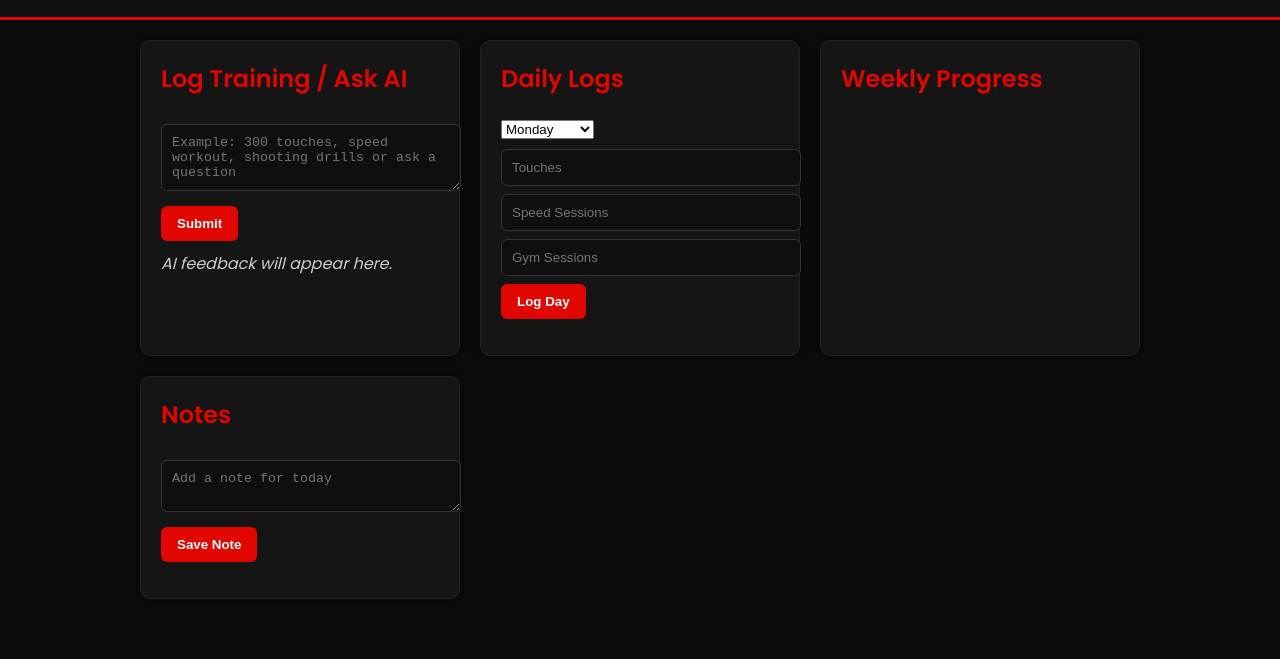
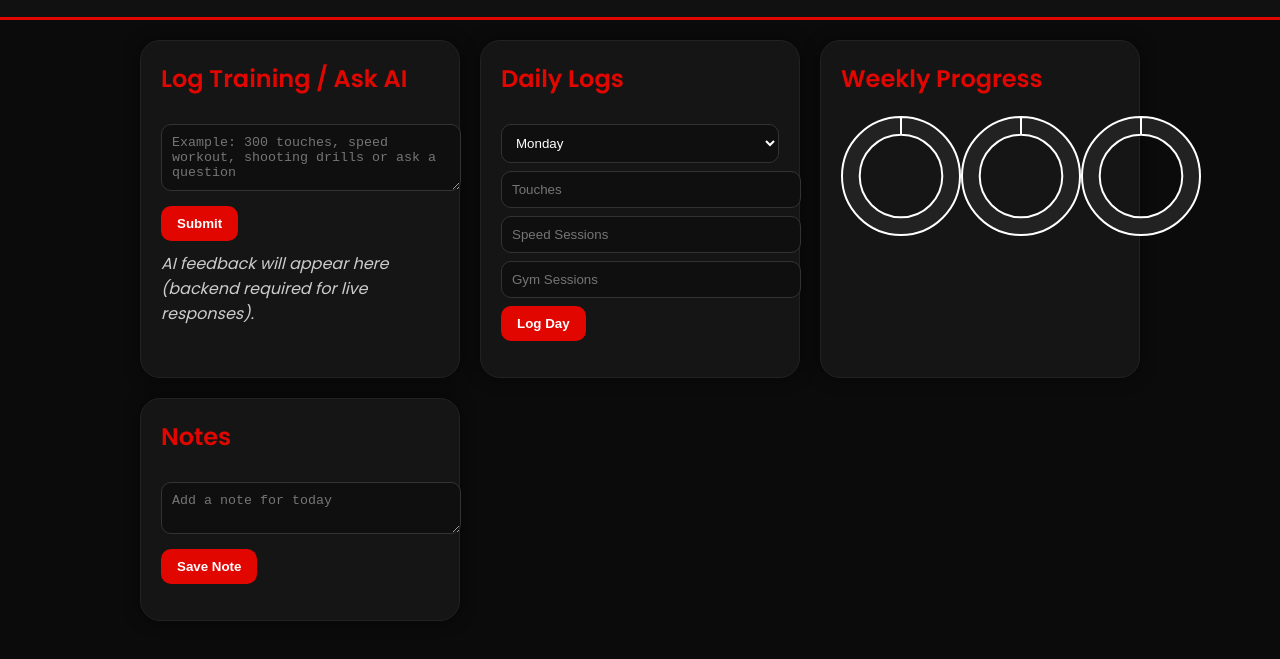
Before and after one commit to roberto67monster/trainpro, a plain HTML site: page index.html in a window 1280 px wide. Shown: the part 71-730 px from the top of the page. Drawn offline with nearby package versions, Linux system fonts and the light colour scheme.

Commit message:
Update index.html

```diff
--- a/index.html
+++ b/index.html
@@ -5,10 +5,8 @@
 <title>TrainPro</title>
 <link href="https://fonts.googleapis.com/css2?family=Poppins:wght@400;600&display=swap" rel="stylesheet">
 <script src="https://cdn.jsdelivr.net/npm/chart.js"></script>
-<script src="https://cdn.jsdelivr.net/npm/axios/dist/axios.min.js"></script>
-
 <style>
-body{
+body {
   font-family:'Poppins',sans-serif;
   background:#0b0b0b;
   color:white;
@@ -39,21 +37,21 @@ header h1{
 .card{
   background:#151515;
   padding:20px;
-  border-radius:10px;
+  border-radius:20px;
   border:1px solid #222;
-  box-shadow:0 0 10px rgba(0,0,0,0.5);
+  box-shadow:0 0 15px rgba(0,0,0,0.5);
 }
 .card h2{
   margin-top:0;
   color:#e10600;
 }
-input,textarea{
+input,textarea,select{
   width:100%;
   padding:10px;
   margin-top:8px;
   background:#0f0f0f;
   border:1px solid #333;
-  border-radius:6px;
+  border-radius:10px;
   color:white;
 }
 button{
@@ -61,7 +59,7 @@ button{
   color:white;
   border:none;
   padding:10px 16px;
-  border-radius:6px;
+  border-radius:10px;
   font-weight:600;
   cursor:pointer;
   margin-top:8px;
@@ -69,25 +67,22 @@ button{
 button:hover{
   background:#ff2a2a;
 }
-.progress{
-  height:12px;
-  background:#222;
-  border-radius:10px;
-  margin-top:10px;
-  overflow:hidden;
-}
-.progress-bar{
-  height:100%;
-  background:#e10600;
-  width:0%;
-  transition:width 0.5s;
-}
 #aiOutput{
   margin-top:10px;
   font-style:italic;
   color:#ccc;
   min-height:40px;
   white-space:pre-wrap;
+}
+.progress-container{
+  display:flex;
+  justify-content:space-around;
+  align-items:center;
+  margin-top:15px;
+}
+canvas{
+  max-width:120px;
+  max-height:120px;
 }
 </style>
 </head>
@@ -98,20 +93,23 @@ button:hover{
 </header>
 
 <div class="container">
-
 <div class="grid">
 
+<!-- AI + Log Input -->
 <div class="card">
 <h2>Log Training / Ask AI</h2>
 <textarea id="freeInput" placeholder="Example: 300 touches, speed workout, shooting drills or ask a question" rows="3"></textarea>
 <button onclick="processInput()">Submit</button>
-<p id="aiOutput">AI feedback will appear here.</p>
+<p id="aiOutput">AI feedback will appear here (backend required for live responses).</p>
 </div>
 
+<!-- Daily Logs -->
 <div class="card">
 <h2>Daily Logs</h2>
 <select id="daySelect">
-<option>Monday</option><option>Tuesday</option><option>Wednesday</option><option>Thursday</option><option>Friday</option><option>Saturday</option><option>Sunday</option>
+<option>Monday</option><option>Tuesday</option><option>Wednesday</option>
+<option>Thursday</option><option>Friday</option><option>Saturday</option>
+<option>Sunday</option>
 </select>
 <input id="dayTouches" placeholder="Touches">
 <input id="daySpeed" placeholder="Speed Sessions">
@@ -120,11 +118,17 @@ button:hover{
 <ul id="dailyLogs"></ul>
 </div>
 
+<!-- Circular Progress -->
 <div class="card">
 <h2>Weekly Progress</h2>
-<canvas id="progressChart" width="400" height="200"></canvas>
+<div class="progress-container">
+  <canvas id="touchesChart"></canvas>
+  <canvas id="speedChart"></canvas>
+  <canvas id="gymChart"></canvas>
+</div>
 </div>
 
+<!-- Notes -->
 <div class="card">
 <h2>Notes</h2>
 <textarea id="notesInput" placeholder="Add a note for today"></textarea>
@@ -136,6 +140,7 @@ button:hover{
 </div>
 
 <script>
+// ---------- Data Storage ----------
 let touches=[], speed=[], gym=[], notes=[], dailyLogs=[];
 if(localStorage.getItem('touches')) touches=JSON.parse(localStorage.getItem('touches'));
 if(localStorage.getItem('speed')) speed=JSON.parse(localStorage.getItem('speed'));
@@ -143,10 +148,11 @@ if(localStorage.getItem('gym')) gym=JSON.parse(localStorage.getItem('gym'));
 if(localStorage.getItem('notes')) notes=JSON.parse(localStorage.getItem('notes'));
 if(localStorage.getItem('dailyLogs')) dailyLogs=JSON.parse(localStorage.getItem('dailyLogs'));
 
+// ---------- Update Functions ----------
 function updateTotals(){
   document.getElementById('noteList').innerText=notes.join(' | ');
   document.getElementById('dailyLogs').innerHTML=dailyLogs.map(d=>"<li>"+d.day+": "+d.touches+" touches, "+d.speed+" speed, "+d.gym+" gym</li>").join('');
-  updateChart();
+  updateCharts();
 }
 
 function saveNote(){
@@ -164,35 +170,35 @@ function logDay(){
   touches.push(t); speed.push(s); gym.push(g);
   localStorage.setItem('touches',JSON.stringify(touches));
   localStorage.setItem('speed',JSON.stringify(speed));
-  localStorage.setItem('gym',JSON.stringify(gym));
+  localStorage.setItem('gym',JSON.stringify(g));
   document.getElementById('dayTouches').value='';
   document.getElementById('daySpeed').value='';
   document.getElementById('dayGym').value='';
   updateTotals();
 }
 
-let ctx=document.getElementById('progressChart').getContext('2d');
-let chart=new Chart(ctx,{type:'bar',data:{labels:['Touches','Speed','Gym'],datasets:[{label:'Weekly Totals',data:[0,0,0],backgroundColor:'#e10600'}]},options:{scales:{y:{beginAtZero:true}},plugins:{legend:{display:false}}}});
-function updateChart(){
-  let t=touches.reduce((a,b)=>a+b,0), s=speed.reduce((a,b)=>a+b,0), g=gym.reduce((a,b)=>a+b,0);
-  chart.data.datasets[0].data=[t,s,g]; chart.update();
+// ---------- Circular Progress Charts ----------
+const touchesCtx=document.getElementById('touchesChart').getContext('2d');
+const speedCtx=document.getElementById('speedChart').getContext('2d');
+const gymCtx=document.getElementById('gymChart').getContext('2d');
+
+let touchesChart=new Chart(touchesCtx,{type:'doughnut',data:{labels:['Touches','Remaining'],datasets:[{data:[0,100],backgroundColor:['#e10600','#222']}]},options:{cutout:'70%',plugins:{legend:{display:false}}}});
+let speedChart=new Chart(speedCtx,{type:'doughnut',data:{labels:['Speed','Remaining'],datasets:[{data:[0,100],backgroundColor:['#e10600','#222']}]},options:{cutout:'70%',plugins:{legend:{display:false}}}});
+let gymChart=new Chart(gymCtx,{type:'doughnut',data:{labels:['Gym','Remaining'],datasets:[{data:[0,100],backgroundColor:['#e10600','#222']}]},options:{cutout:'70%',plugins:{legend:{display:false}}}});
+
+function updateCharts(){
+  let t=touches.reduce((a,b)=>a+b,0);
+  let s=speed.reduce((a,b)=>a+b,0);
+  let g=gym.reduce((a,b)=>a+b,0);
+  touchesChart.data.datasets[0].data=[t,Math.max(100-t,0)];
+  speedChart.data.datasets[0].data=[s,Math.max(100-s,0)];
+  gymChart.data.datasets[0].data=[g,Math.max(100-g,0)];
+  touchesChart.update();
+  speedChart.update();
+  gymChart.update();
 }
 
-// ---------- AI (requires OpenAI API) ----------
-const API_KEY = sk-...uUUA          ;
-async function sendToAI(question){
-  try{
-    const response = await axios.post('https://api.openai.com/v1/chat/completions',{
-      model:"gpt-3.5-turbo",
-      messages:[{role:"system",content:"You are a soccer coach AI that gives advice and answers soccer questions."},{role:"user",content:question}],
-      max_tokens:200
-    },{headers:{'Authorization':`Bearer ${API_KEY}`,'Content-Type':'application/json'}});
-    document.getElementById('aiOutput').innerText=response.data.choices[0].message.content;
-  }catch(e){
-    document.getElementById('aiOutput').innerText="AI error: check API key and internet connection.";
-  }
-}
-
+// ---------- AI (visual only, backend needed) ----------
 function processInput(){
   let input=document.getElementById('freeInput').value;
   let t=(input.match(/(\d+)\s*touch/)||[0,0])[1]*1;
@@ -203,9 +209,7 @@ function processInput(){
   if(g>0){gym.push(g);localStorage.setItem('gym',JSON.stringify(gym));}
   updateTotals();
   document.getElementById('freeInput').value='';
-  if(input.toLowerCase().includes('how')||input.toLowerCase().includes('best')||input.toLowerCase().includes('drill')||input.toLowerCase().includes('improve')){
-    sendToAI(input);
-  }
+  document.getElementById('aiOutput').innerText="AI not connected. Backend required for live responses.";
 }
 
 updateTotals();
```
